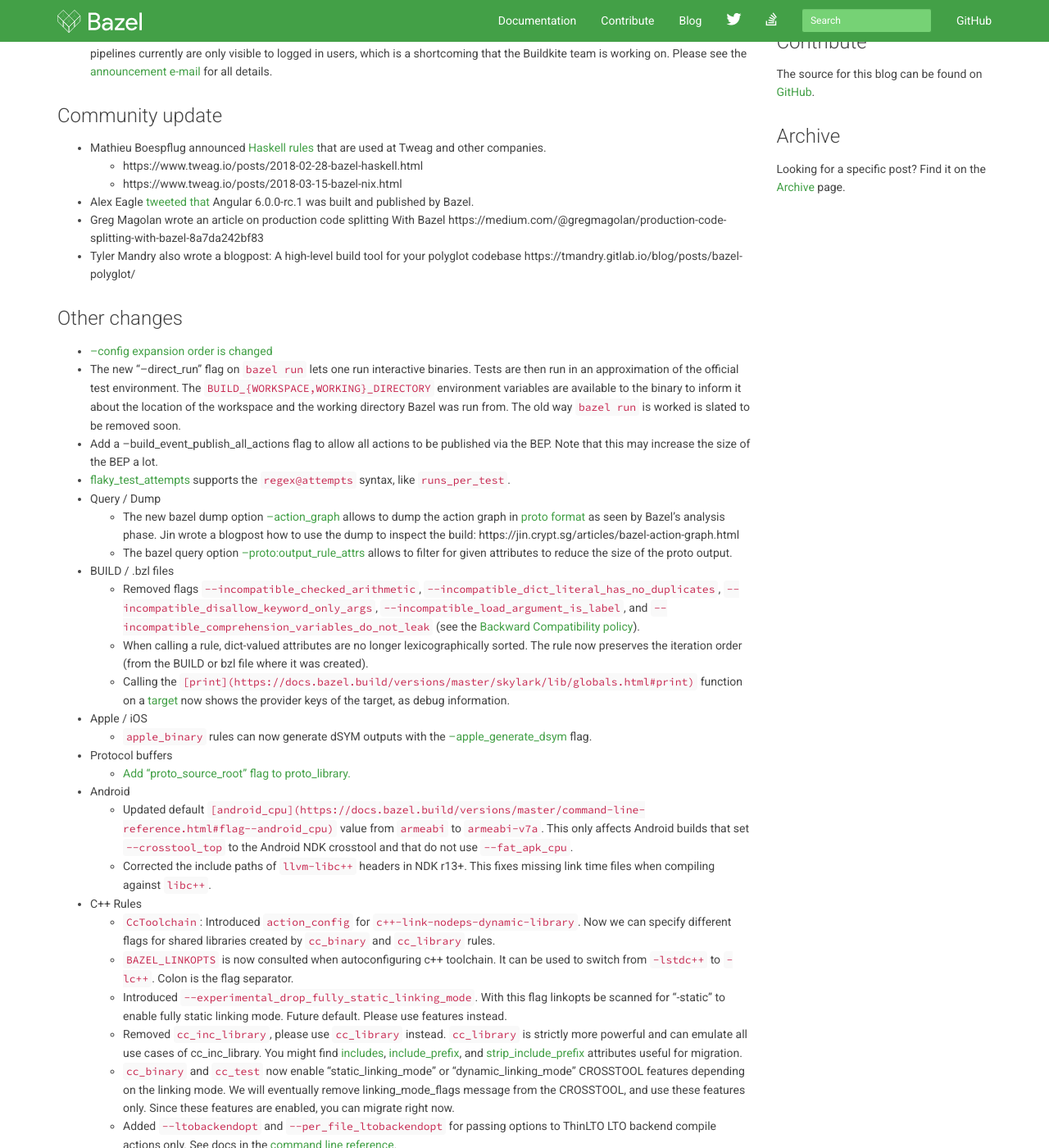
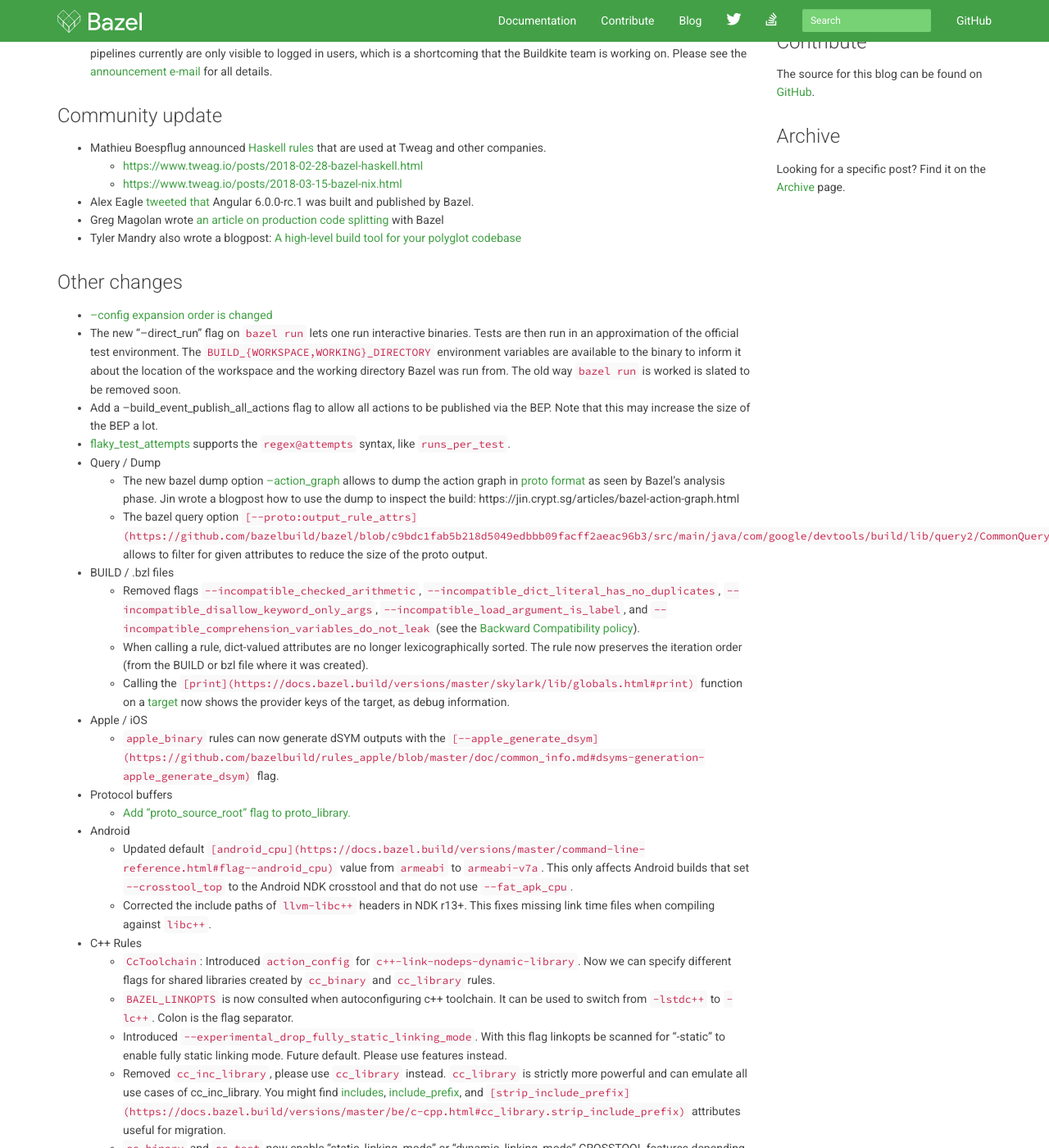
Before and after one commit to bazelbuild/bazel-blog, a Jekyll site: the page built from _posts/2018-04-11-bazel-0.12.md, in a window 1280 px wide and 1400 px high, scrolled down 675 px. Shown: the whole window at 82% size. Built offline with Jekyll 4.4.1, drawn with Linux system fonts in a browser that asks for light colours; nearby versions of some CDN libraries; library files that are not in the unit come from our copies; Markdown is read by kramdown in place of the engine named in the settings.

Commit message:
Update blog post (formatting was partially broken).
Hopefully, it will be better (untested).

```diff
--- a/_posts/2018-04-11-bazel-0.12.md
+++ b/_posts/2018-04-11-bazel-0.12.md
@@ -23,11 +23,11 @@
 ## Community update
 
 *   Mathieu Boespflug announced [Haskell rules](https://groups.google.com/forum/#!msg/bazel-discuss/20_gbnWsA9Y/X6nTbbHIAQAJ) that are used at Tweag and other companies.
-    *   https://www.tweag.io/posts/2018-02-28-bazel-haskell.html
-    *   https://www.tweag.io/posts/2018-03-15-bazel-nix.html
+    *   [https://www.tweag.io/posts/2018-02-28-bazel-haskell.html](https://www.tweag.io/posts/2018-02-28-bazel-haskell.html)
+    *   [https://www.tweag.io/posts/2018-03-15-bazel-nix.html](https://www.tweag.io/posts/2018-03-15-bazel-nix.html)
 *   Alex Eagle [tweeted that](https://twitter.com/Jakeherringbone/status/979843104281837568 ) Angular 6.0.0-rc.1 was built and published by Bazel.
-*   Greg Magolan wrote an article on production code splitting With Bazel  https://medium.com/@gregmagolan/production-code-splitting-with-bazel-8a7da242bf83
-*   Tyler Mandry also wrote a blogpost: A high-level build tool for your polyglot codebase https://tmandry.gitlab.io/blog/posts/bazel-polyglot/
+*   Greg Magolan wrote [an article on production code splitting](https://medium.com/@gregmagolan/production-code-splitting-with-bazel-8a7da242bf83) with Bazel
+*   Tyler Mandry also wrote a blogpost: [A high-level build tool for your polyglot codebase](https://tmandry.gitlab.io/blog/posts/bazel-polyglot/)
 
 ## Other changes
 
@@ -37,15 +37,15 @@
 *   [flaky_test_attempts](https://docs.bazel.build/versions/master/command-line-reference.html#flag--flaky_test_attempts) supports the `regex@attempts` syntax, like `runs_per_test`.
 *   Query / Dump
     *   The new bazel dump option [--action_graph](https://docs.bazel.build/versions/master/user-manual.html#dump) allows to dump the action graph in [proto format](https://github.com/bazelbuild/bazel/blob/586ef002d25f177076f6990d4ca8360993704357/src/main/protobuf/analysis.proto#L23) as seen by Bazel's analysis phase. Jin wrote a blogpost how to use the dump to inspect the build: https://jin.crypt.sg/articles/bazel-action-graph.html
-    *   The bazel query option [--proto:output_rule_attrs](https://github.com/bazelbuild/bazel/blob/c9bdc1fab5b218d5049edbbb09facff2aeac96b3/src/main/java/com/google/devtools/build/lib/query2/CommonQueryOptions.java#L157) allows to filter for given attributes to reduce the size of the proto output.
+    *   The bazel query option <code>[--proto:output_rule_attrs](https://github.com/bazelbuild/bazel/blob/c9bdc1fab5b218d5049edbbb09facff2aeac96b3/src/main/java/com/google/devtools/build/lib/query2/CommonQueryOptions.java#L157)</code> allows to filter for given attributes to reduce the size of the proto output.
 *   BUILD / .bzl files
     *   Removed flags `--incompatible_checked_arithmetic`, `--incompatible_dict_literal_has_no_duplicates`, `--incompatible_disallow_keyword_only_args`, `--incompatible_load_argument_is_label`, and `--incompatible_comprehension_variables_do_not_leak` (see the [Backward Compatibility policy](https://docs.bazel.build/versions/master/skylark/backward-compatibility.html)).
     *   When calling a rule, dict-valued attributes are no longer lexicographically sorted. The rule now preserves the iteration order (from the BUILD or bzl file where it was created).
     *   Calling the <code>[print](https://docs.bazel.build/versions/master/skylark/lib/globals.html#print)</code> function on a [target](https://docs.bazel.build/versions/master/skylark/lib/Target.html) now shows the provider keys of the target, as debug information.
 *   Apple / iOS
-    *   <code>apple_binary</code> rules can now generate dSYM outputs with the [--apple_generate_dsym](https://github.com/bazelbuild/rules_apple/blob/master/doc/common_info.md#dsyms-generation-apple_generate_dsym) flag.
+    *   <code>apple_binary</code> rules can now generate dSYM outputs with the <code>[--apple_generate_dsym](https://github.com/bazelbuild/rules_apple/blob/master/doc/common_info.md#dsyms-generation-apple_generate_dsym)</code> flag.
 *   Protocol buffers
-    *   [Add "proto_source_root" flag to proto_library.](https://docs.bazel.build/versions/master/be/protocol-buffer.html#proto_library.proto_source_root)
+    *   [Add "proto\_source\_root" flag to proto_library.](https://docs.bazel.build/versions/master/be/protocol-buffer.html#proto_library.proto_source_root)
 *   Android
     *   Updated default <code>[android_cpu](https://docs.bazel.build/versions/master/command-line-reference.html#flag--android_cpu)</code> value from <code>armeabi</code> to <code>armeabi-v7a</code>. This only affects Android builds that set <code>--crosstool_top</code> to the Android NDK crosstool and that do not use <code>--fat_apk_cpu</code>.
     *   Corrected the include paths of <code>llvm-libc++</code> headers in NDK r13+. This fixes missing link time files when compiling against <code>libc++</code>.
@@ -53,7 +53,7 @@
     *   <code>CcToolchain</code>: Introduced <code>action_config</code> for <code>c++-link-nodeps-dynamic-library</code>. Now we can specify different flags for shared libraries created by <code>cc_binary</code> and <code>cc_library</code> rules.
     *   <code>BAZEL_LINKOPTS</code> is now consulted when autoconfiguring c++ toolchain. It can be used to switch from <code>-lstdc++</code> to <code>-lc++</code>. Colon is the flag separator.
     *   Introduced <code>--experimental_drop_fully_static_linking_mode</code>. With this flag linkopts be scanned for "-static" to enable fully static linking mode. Future default. Please use features instead.
-    *   Removed <code>cc_inc_library</code>, please use <code>cc_library</code> instead. <code>cc_library</code> is strictly more powerful and can emulate all use cases of cc_inc_library. You might find [includes](https://docs.bazel.build/versions/master/be/c-cpp.html#cc_library.includes), [include_prefix](https://docs.bazel.build/versions/master/be/c-cpp.html#cc_library.include_prefix), and [strip_include_prefix](https://docs.bazel.build/versions/master/be/c-cpp.html#cc_library.strip_include_prefix) attributes useful for migration.
+    *   Removed <code>cc_inc_library</code>, please use <code>cc_library</code> instead. <code>cc_library</code> is strictly more powerful and can emulate all use cases of cc_inc_library. You might find [includes](https://docs.bazel.build/versions/master/be/c-cpp.html#cc_library.includes), [include_prefix](https://docs.bazel.build/versions/master/be/c-cpp.html#cc_library.include_prefix), and <code>[strip_include_prefix](https://docs.bazel.build/versions/master/be/c-cpp.html#cc_library.strip_include_prefix)</code> attributes useful for migration.
     *   <code>cc_binary</code> and <code>cc_test</code> now enable "static_linking_mode" or "dynamic_linking_mode" CROSSTOOL features depending on the linking mode. We will eventually remove linking_mode_flags message from the CROSSTOOL, and use these features only. Since these features are enabled, you can migrate right now.
     *   Added <code>--ltobackendopt</code> and <code>--per_file_ltobackendopt</code> for passing options to ThinLTO LTO backend compile actions only. See docs in the [command line reference](https://docs.bazel.build/versions/master/command-line-reference.html).
 *   Repository Rules
```
